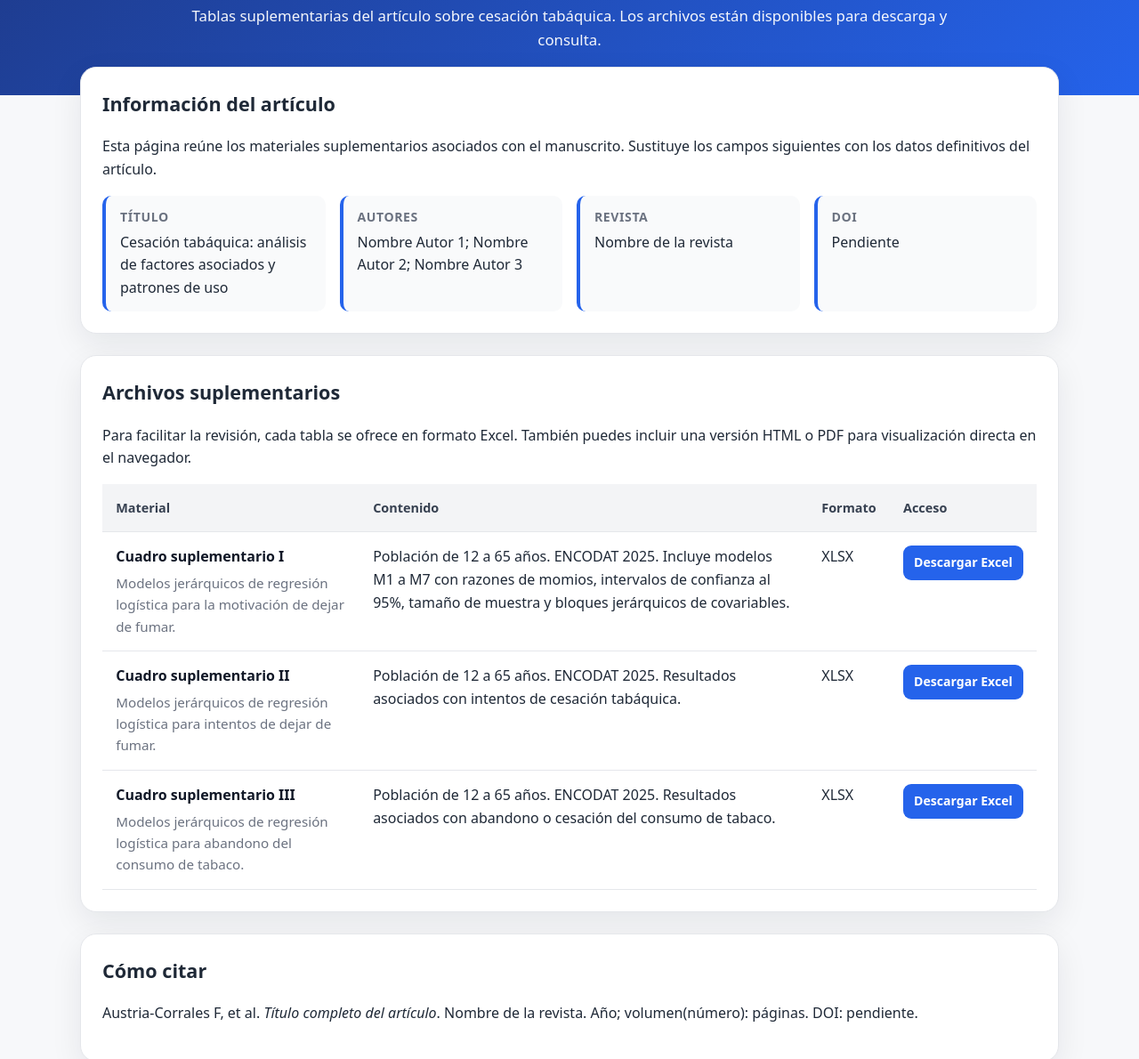
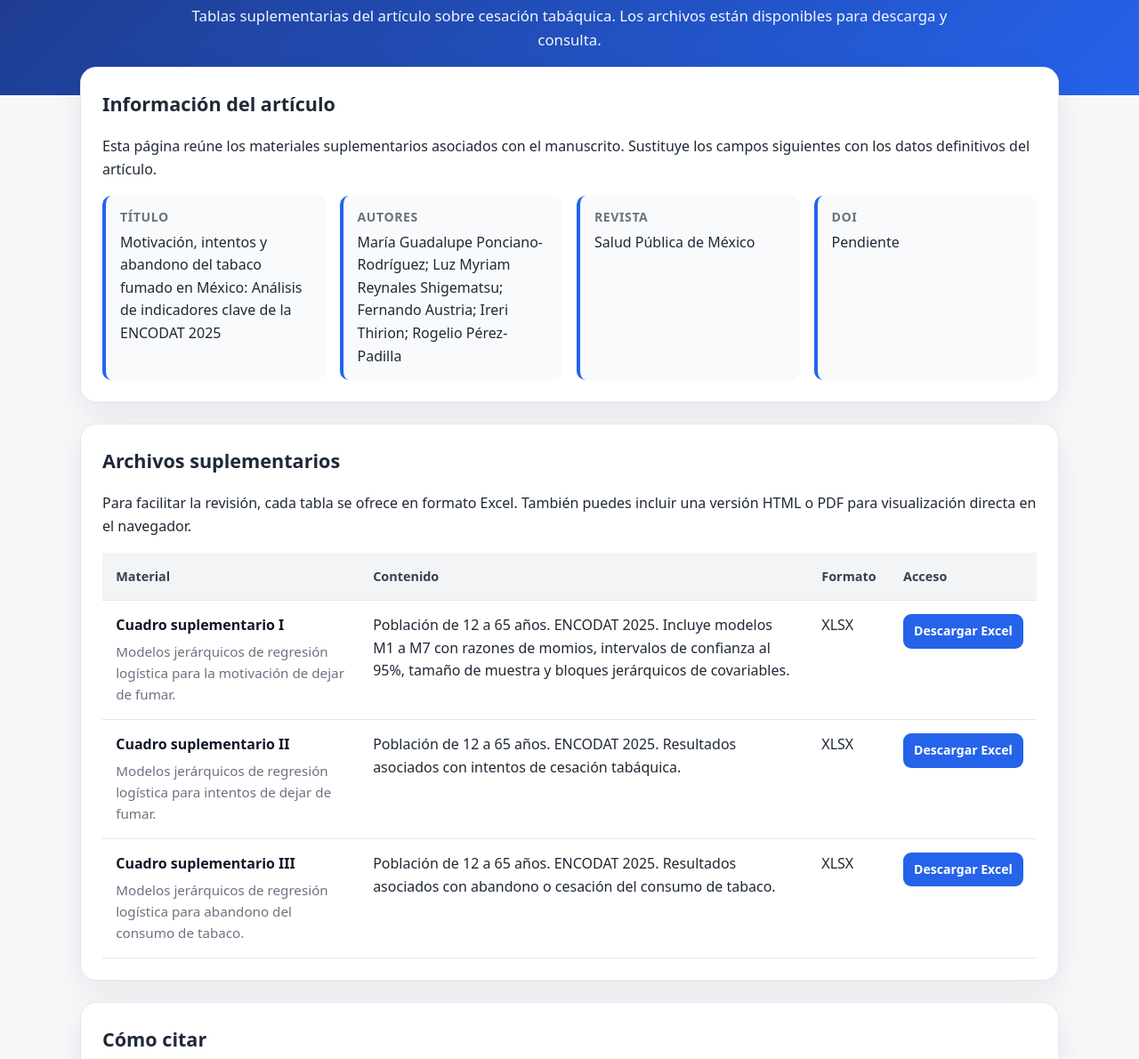
Before and after one commit to fernandoaustria/cesacion-tabaquica-suplementario, a plain HTML site: page index.html in a window 1280 px wide. Shown: the part 110-1300 px from the top of the page at 89% size. Drawn offline with Linux system fonts and the light colour scheme.

Commit message:
Update article metadata

```diff
--- a/index.html
+++ b/index.html
@@ -192,15 +192,15 @@
       <div class="meta-grid">
         <div class="meta-item">
           <strong>Título</strong>
-          Cesación tabáquica: análisis de factores asociados y patrones de uso
+          Motivación, intentos y abandono del tabaco fumado en México: Análisis de indicadores clave de la ENCODAT 2025
         </div>
         <div class="meta-item">
           <strong>Autores</strong>
-          Nombre Autor 1; Nombre Autor 2; Nombre Autor 3
+          María Guadalupe Ponciano-Rodríguez; Luz Myriam Reynales Shigematsu; Fernando Austria; Ireri Thirion; Rogelio Pérez-Padilla
         </div>
         <div class="meta-item">
           <strong>Revista</strong>
-          Nombre de la revista
+          Salud Pública de México
         </div>
         <div class="meta-item">
           <strong>DOI</strong>
@@ -275,7 +275,7 @@
     <section class="card citation">
       <h2>Cómo citar</h2>
       <p>
-        Austria-Corrales F, et al. <em>Título completo del artículo</em>. Nombre de la revista. Año; volumen(número): páginas. DOI: pendiente.
+        Ponciano-Rodríguez MG, Reynales Shigematsu LM, Austria F, Thirion I, Pérez-Padilla R. <em>Motivación, intentos y abandono del tabaco fumado en México: Análisis de indicadores clave de la ENCODAT 2025</em>. Salud Pública de México. DOI: pendiente.
       </p>
     </section>
   </main>
```
